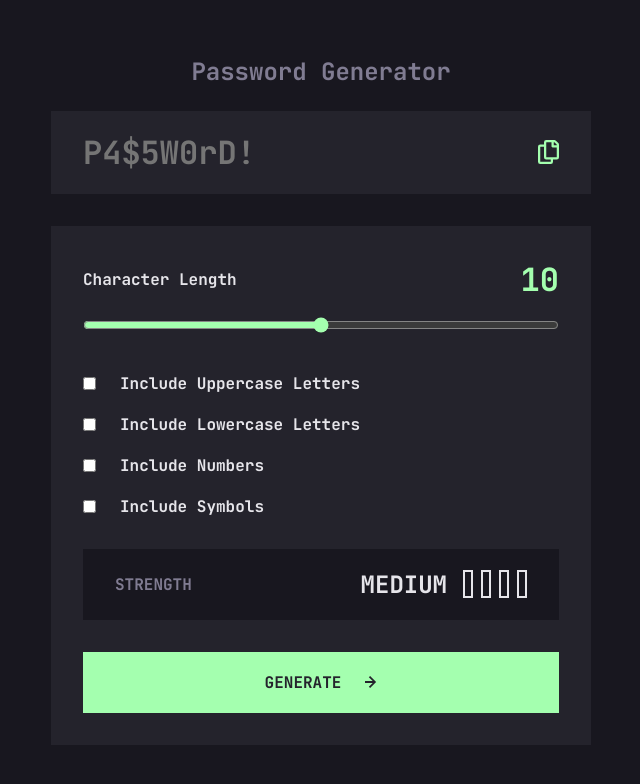
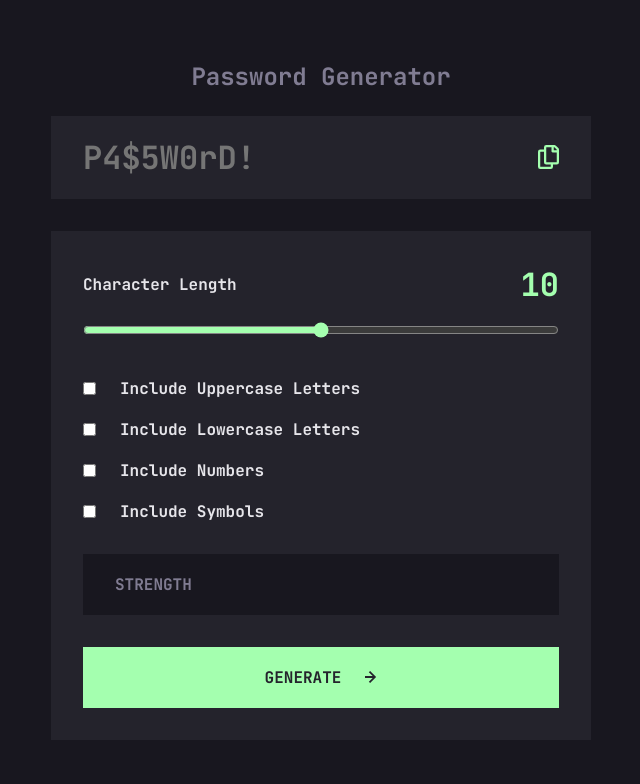
Before and after one commit to geraldventadour/password-generator-app, a Vue app: page / in a window 1280 px wide. Shown: the top 784 px of the page, without its empty margins (319-959 px from the left). Built offline with nearby package versions, Linux system fonts and the light colour scheme.

Commit message:
switch from hardcoded value to computed property

```diff
--- a/src/components/ThePasswordGeneratorStrengthIndicator.vue
+++ b/src/components/ThePasswordGeneratorStrengthIndicator.vue
@@ -19,8 +19,7 @@ const passwordStrengthCssClass = computed(() => {
   <div class="box cluster">
     <span class="text">STRENGTH</span>
     <div class="value cluster">
-      <span class="level">MEDIUM</span>
-      <div class="indicators cluster"><span></span><span></span><span></span><span></span></div>
+      <span class="level">{{ passwordStrengthInUppercase }}</span>
     </div>
   </div>
 </template>
```
